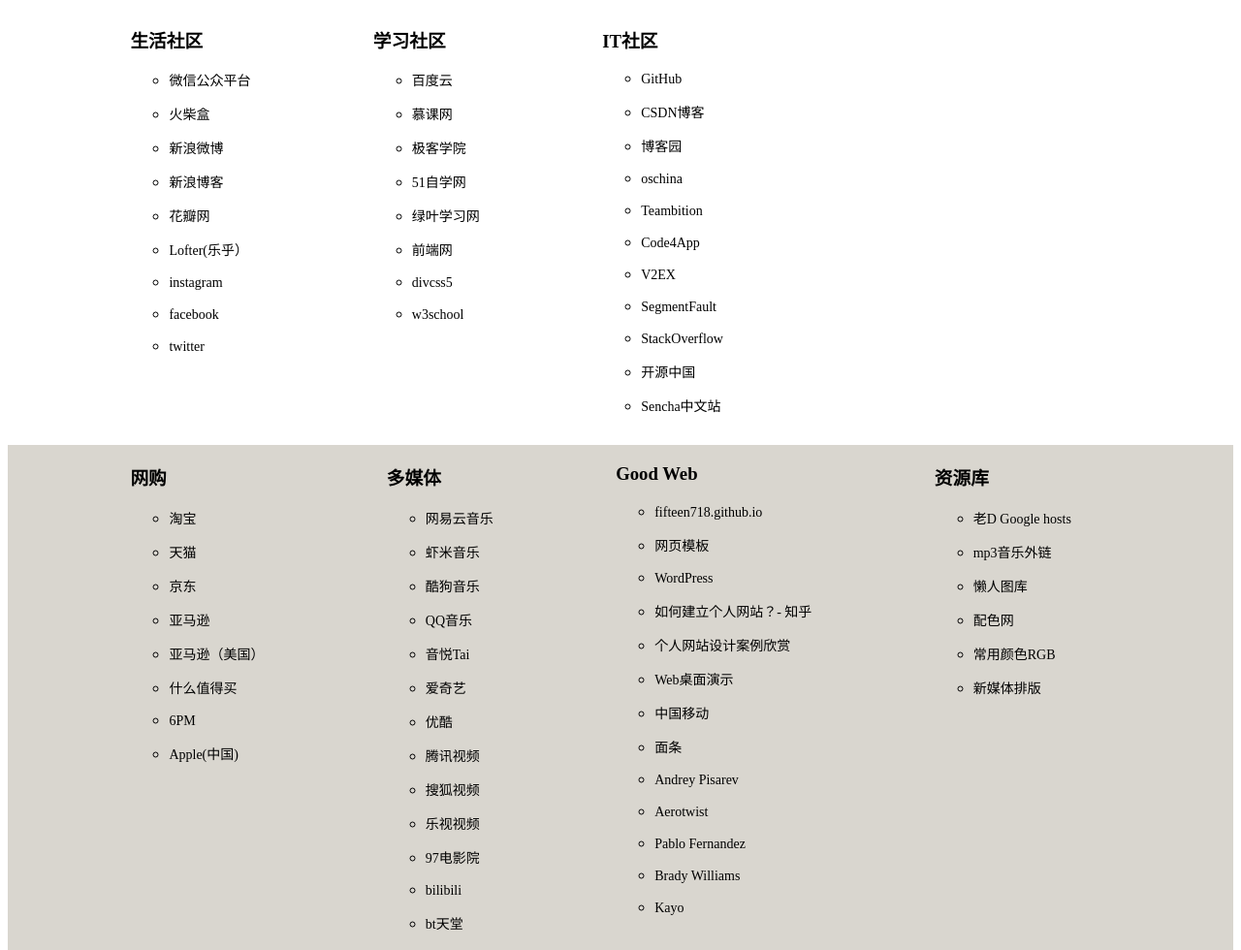
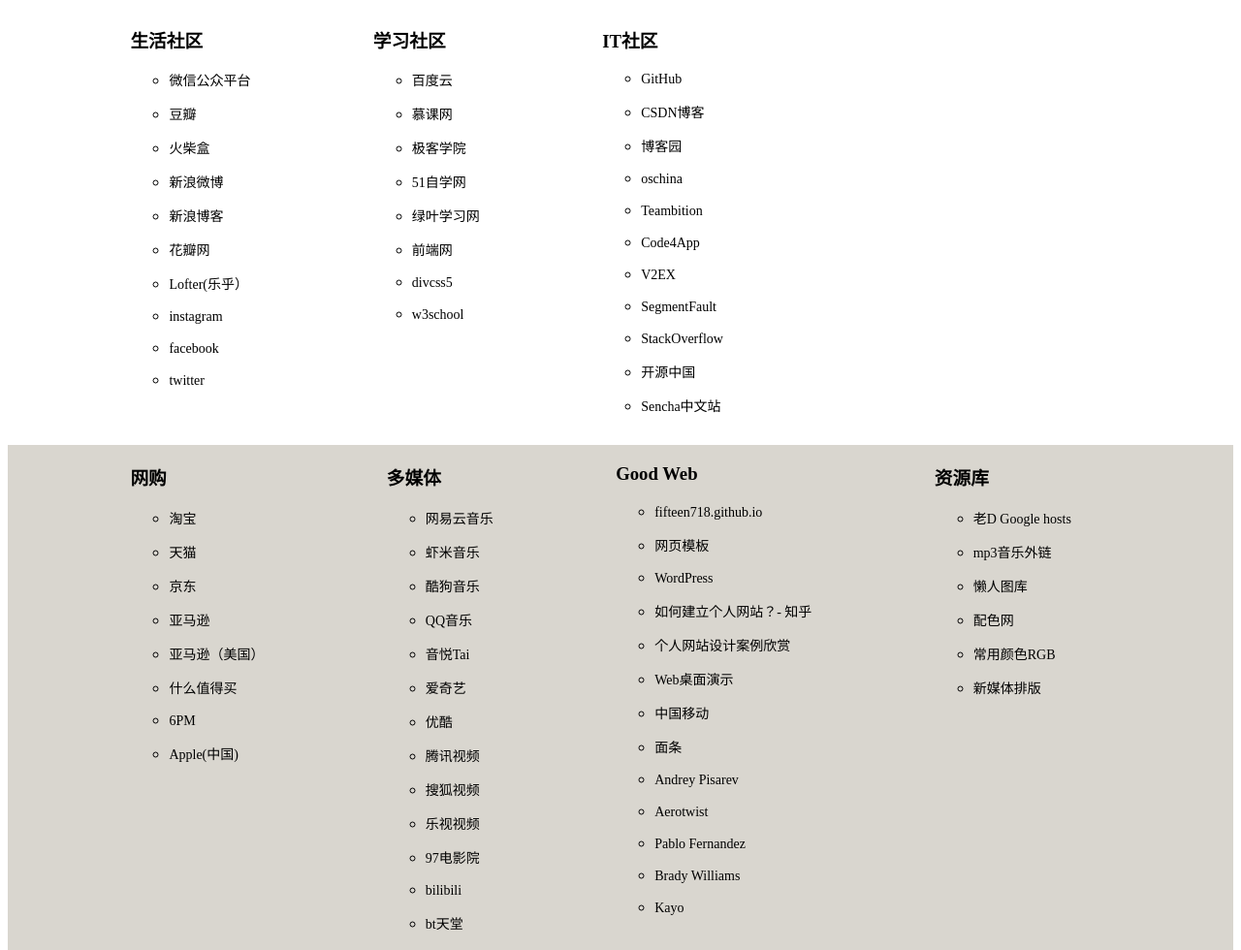
Before and after one commit to fifteen718/web, a plain HTML site: page index.html in a window 1280 px wide. Shown: the top 980 px of the page at 97% size. Drawn offline with Linux system fonts and the light colour scheme.

Commit message:
add douban.com
http://www.douban.com/

```diff
--- a/index.html
+++ b/index.html
@@ -19,6 +19,7 @@
         <h3>生活社区</h3>
         <ul>
             <li><a href="https://mp.weixin.qq.com/cgi-bin/home?t=home/index&lang=zh_CN&token=986552042" target="_blank">微信公众平台</a></li>
+            <li><a href="http://www.douban.com/" target="_blank">豆瓣</a></li>
             <li><a href="http://www.huochaihe.com/" target="_blank">火柴盒</a></li>
             <li><a href="http://weibo.com/u/2947448387/home" target="_blank">新浪微博</a></li>
             <li><a href="http://blog.sina.com.cn/" target="_blank">新浪博客</a></li>
```
